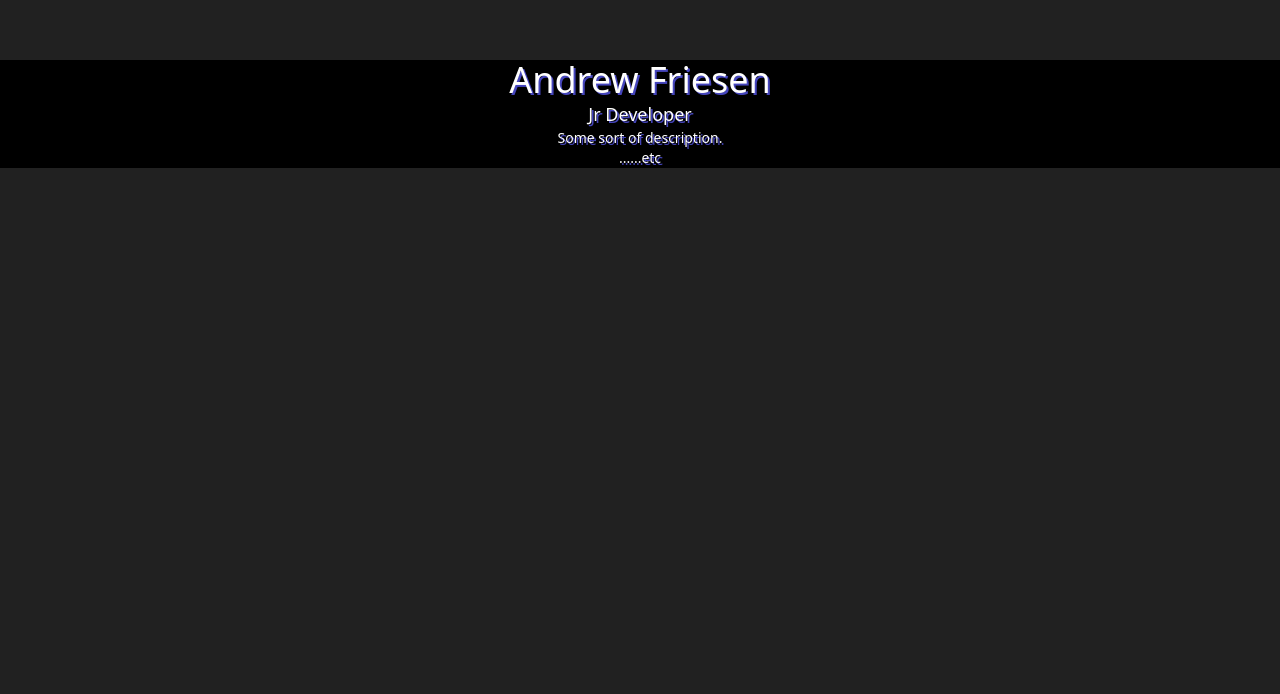
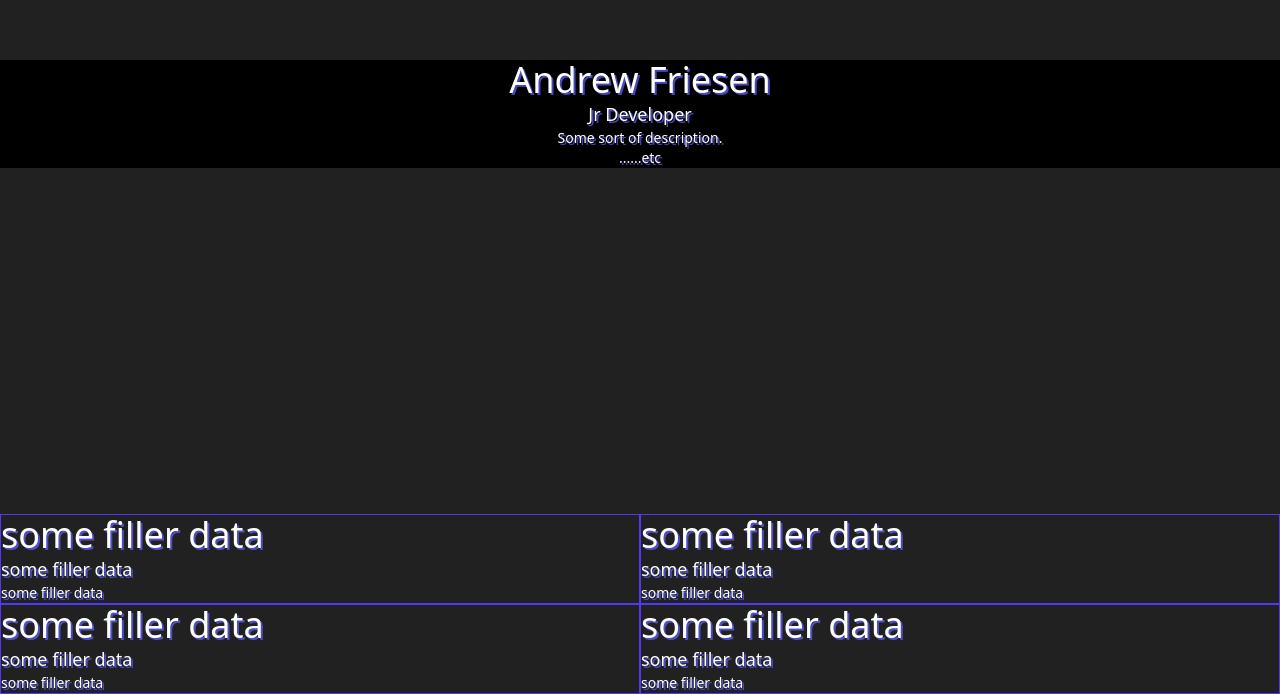
Before and after one commit to Wrekky/portfolio-website, an Astro site in the folder portfolio-website/portfolio-website/: page / in a window 1280 px wide. Shown: the part 286-980 px from the top of the page. Before the commit the page ends 800 px from the top, so only its background shows below. Built offline with nearby package versions, Linux system fonts and the light colour scheme; Astro itself is replaced by a stand-in of ours.

Commit message:
Added content section with some filler data.

```diff
--- a/portfolio-website/portfolio-website/src/pages/index.astro
+++ b/portfolio-website/portfolio-website/src/pages/index.astro
@@ -24,5 +24,29 @@ import "../styles/global.css";
         </p>
       </div>
     </div>
+    <main class="content-section">
+      <div class="grid grid-cols-2 grid-rows-2">
+        <div class="border border-indigo-600">
+          <h1 class="blue-text-shadow text-4xl text-white">some filler data</h1>
+          <h2 class="blue-text-shadow text-lg text-white">some filler data</h2>
+          <p class="blue-text-shadow text-sm text-white">some filler data</p>
+        </div>
+        <div class="border border-indigo-600">
+          <h1 class="blue-text-shadow text-4xl text-white">some filler data</h1>
+          <h2 class="blue-text-shadow text-lg text-white">some filler data</h2>
+          <p class="blue-text-shadow text-sm text-white">some filler data</p>
+        </div>
+        <div class="border border-indigo-600">
+          <h1 class="blue-text-shadow text-4xl text-white">some filler data</h1>
+          <h2 class="blue-text-shadow text-lg text-white">some filler data</h2>
+          <p class="blue-text-shadow text-sm text-white">some filler data</p>
+        </div>
+        <div class="border border-indigo-600">
+          <h1 class="blue-text-shadow text-4xl text-white">some filler data</h1>
+          <h2 class="blue-text-shadow text-lg text-white">some filler data</h2>
+          <p class="blue-text-shadow text-sm text-white">some filler data</p>
+        </div>
+      </div>
+    </main>
   </body>
 </html>
```
